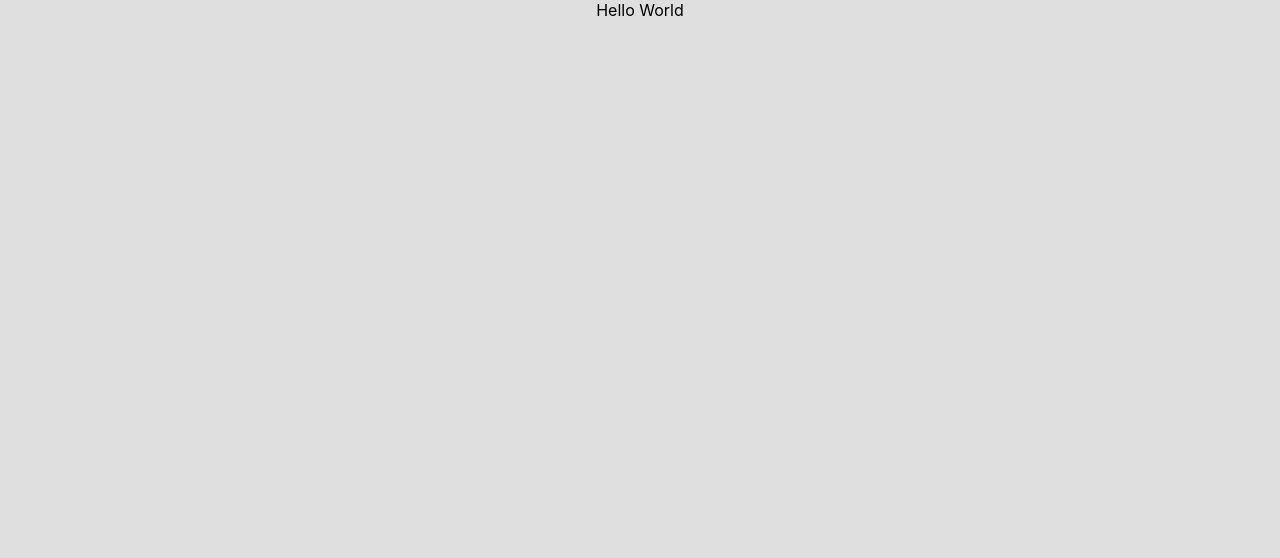
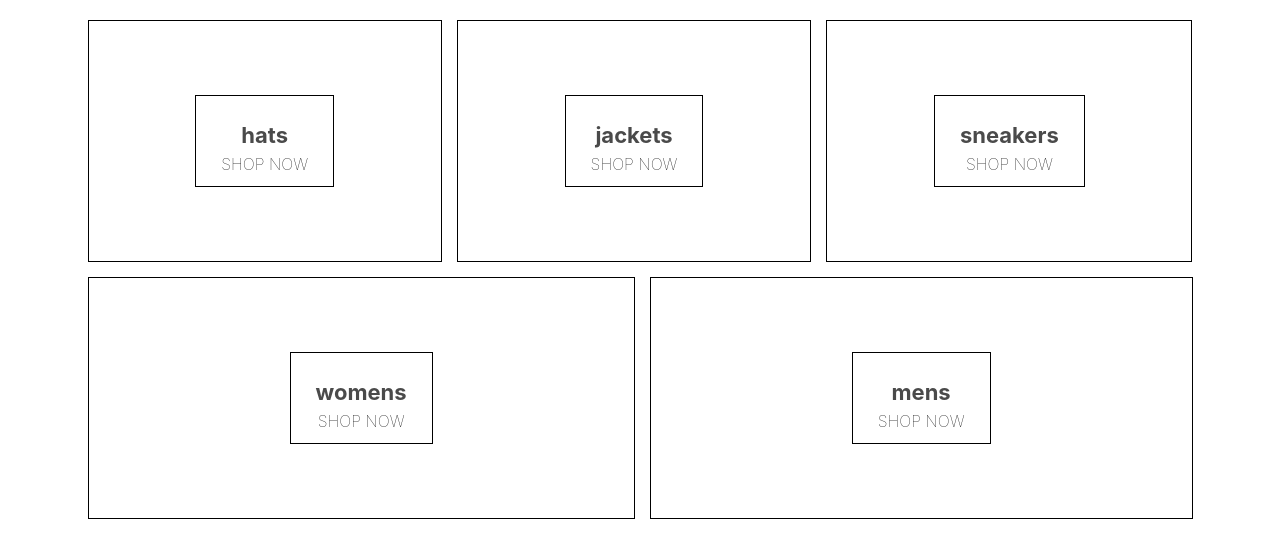
Before and after one commit to DemBrabus/E-Commerce_React-App, a React (Create React App) app: page / in a window 1280 px wide. Shown: the top 558 px of the page. Built offline with nearby package versions, Linux system fonts and the light colour scheme.

Commit message:
craeted menu-item and directory component, and split up our homepage component. also create a .map method to create out individual cmenuitem components.

```diff
--- a/src/App.js
+++ b/src/App.js
@@ -1,10 +1,11 @@
 import React from 'react';
 import './App.scss';
+import HomePage from './Pages/Homepage/HomePage';
 
 function App() {
   return (
     <div className="App">
-        Hello World
+        <HomePage />
     </div>
   );
 }
--- a/src/App.scss
+++ b/src/App.scss
@@ -1,6 +1,4 @@
 .App {
   width: 100%;
-  height: 100vh;
-  text-align: center;
-  background-color: rgb(223, 223, 223);
+  position: relative;
 }
--- /dev/null
+++ b/src/Components/Directory.Components/Directory.js
@@ -0,0 +1,57 @@
+import React, { Component } from 'react';
+import './Directory.scss';
+
+import MenuItem from '../Menu-Item.Components/MenuItem';
+
+export default class Directory extends Component {
+    constructor(){
+        super();
+        this.state = {
+            sections: [
+            {
+                title: 'hats',
+                imageUrl: 'https://i.ibb.co/cvpntL1/hats.png',
+                id: 1,
+                linkUrl: 'shop/hats'
+            },
+            {
+                title: 'jackets',
+                imageUrl: 'https://i.ibb.co/px2tCc3/jackets.png',
+                id: 2,
+                linkUrl: 'shop/jackets'
+            },
+            {
+                title: 'sneakers',
+                imageUrl: 'https://i.ibb.co/0jqHpnp/sneakers.png',
+                id: 3,
+                linkUrl: 'shop/sneakers'
+            },
+            {
+                title: 'womens',
+                imageUrl: 'https://i.ibb.co/GCCdy8t/womens.png',
+                size: 'large',
+                id: 4,
+                linkUrl: 'shop/womens'
+            },
+            {
+                title: 'mens',
+                imageUrl: 'https://i.ibb.co/R70vBrQ/men.png',
+                size: 'large',
+                id: 5,
+                linkUrl: 'shop/mens'
+            }
+            ]
+        }
+    }
+    render() {
+        return (
+            <div className='directory-menu'>
+
+                {this.state.sections.map(({ title, imageUrl, id }) => (
+                    <MenuItem key={id} title={title} />
+                ))}
+
+            </div>
+        )
+    }
+}
--- /dev/null
+++ b/src/Components/Directory.Components/Directory.scss
@@ -0,0 +1,6 @@
+.directory-menu {
+  width: 100%;
+  display: flex;
+  flex-wrap: wrap;
+  justify-content: space-between;
+}
--- /dev/null
+++ b/src/Components/Menu-Item.Components/MenuItem.js
@@ -0,0 +1,13 @@
+import React from 'react';
+import './MenuItem.scss';
+
+export default function MenuItem({ title }) {
+    return (
+        <div className='menu-item'>
+            <div className='content'>
+                <h1 className='title'>{title}</h1>
+                <span className='subtitle'>SHOP NOW</span>
+            </div>
+        </div>
+    )
+}
--- /dev/null
+++ b/src/Components/Menu-Item.Components/MenuItem.scss
@@ -0,0 +1,40 @@
+.menu-item {
+  min-width: 30%;
+  height: 240px;
+  flex: 1 1 auto;
+  display: flex;
+  align-items: center;
+  justify-content: center;
+  border: 1px solid black;
+  margin: 0 7.5px 15px;
+
+  &:first-child {
+    margin-right: 7.5px;
+  }
+
+  &:last-child {
+    margin-left: 7.5px;
+  }
+
+  .content {
+    height: 90px;
+    padding: 0 25px;
+    display: flex;
+    flex-direction: column;
+    align-items: center;
+    justify-content: center;
+    border: 1px solid black;
+
+    .title {
+      font-weight: bold;
+      margin-bottom: 6px;
+      font-size: 22px;
+      color: #4a4a4a;
+    }
+
+    .subtitle {
+      font-weight: lighter;
+      font-size: 16px;
+    }
+  }
+}
--- /dev/null
+++ b/src/Pages/Homepage/HomePage.js
@@ -0,0 +1,15 @@
+import React from 'react';
+import './HomePage.scss';
+
+import Directory from '../../Components/Directory.Components/Directory';
+
+export default function HomePage() {
+    return (
+        <div className='HomePage'>
+
+            <Directory />
+
+        </div>
+
+    )
+}
--- /dev/null
+++ b/src/Pages/Homepage/HomePage.scss
@@ -0,0 +1,6 @@
+.HomePage {
+  display: flex;
+  flex-direction: column;
+  align-items: center;
+  padding: 20px 80px;
+}
```
